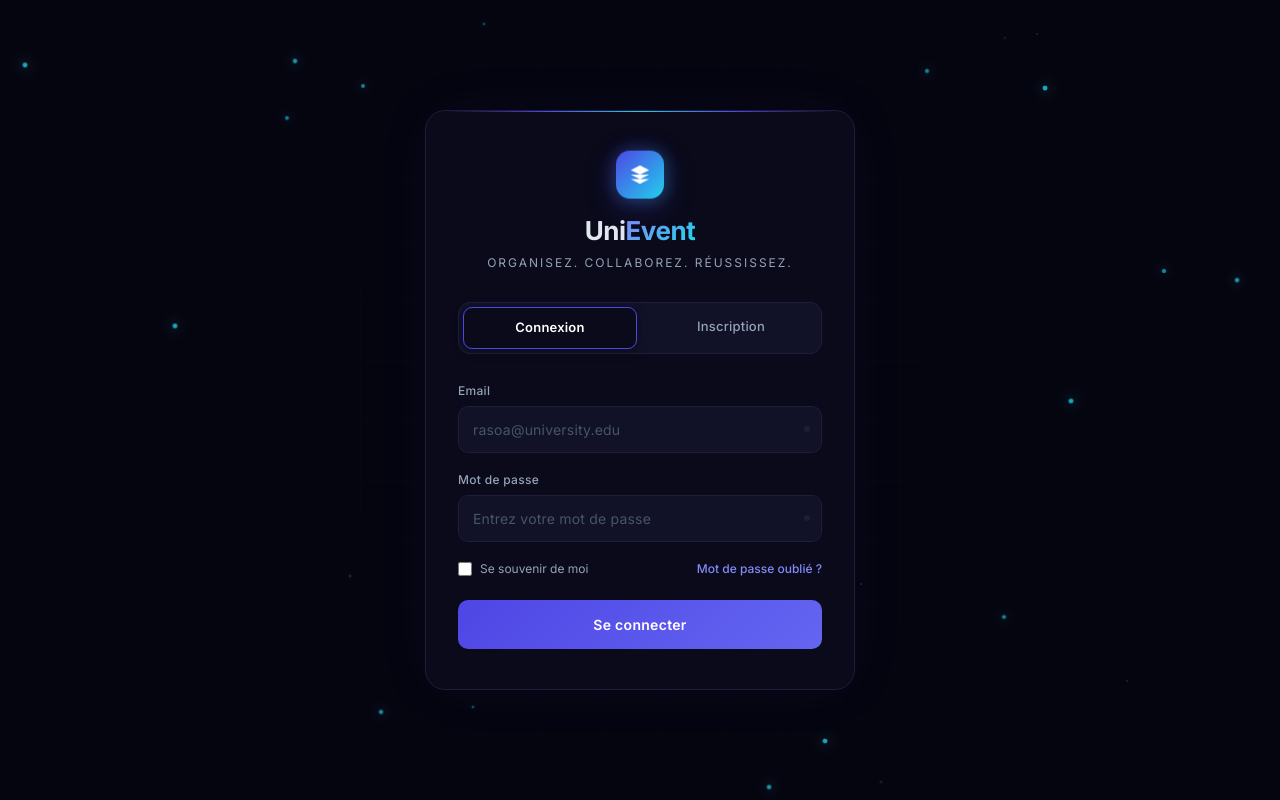
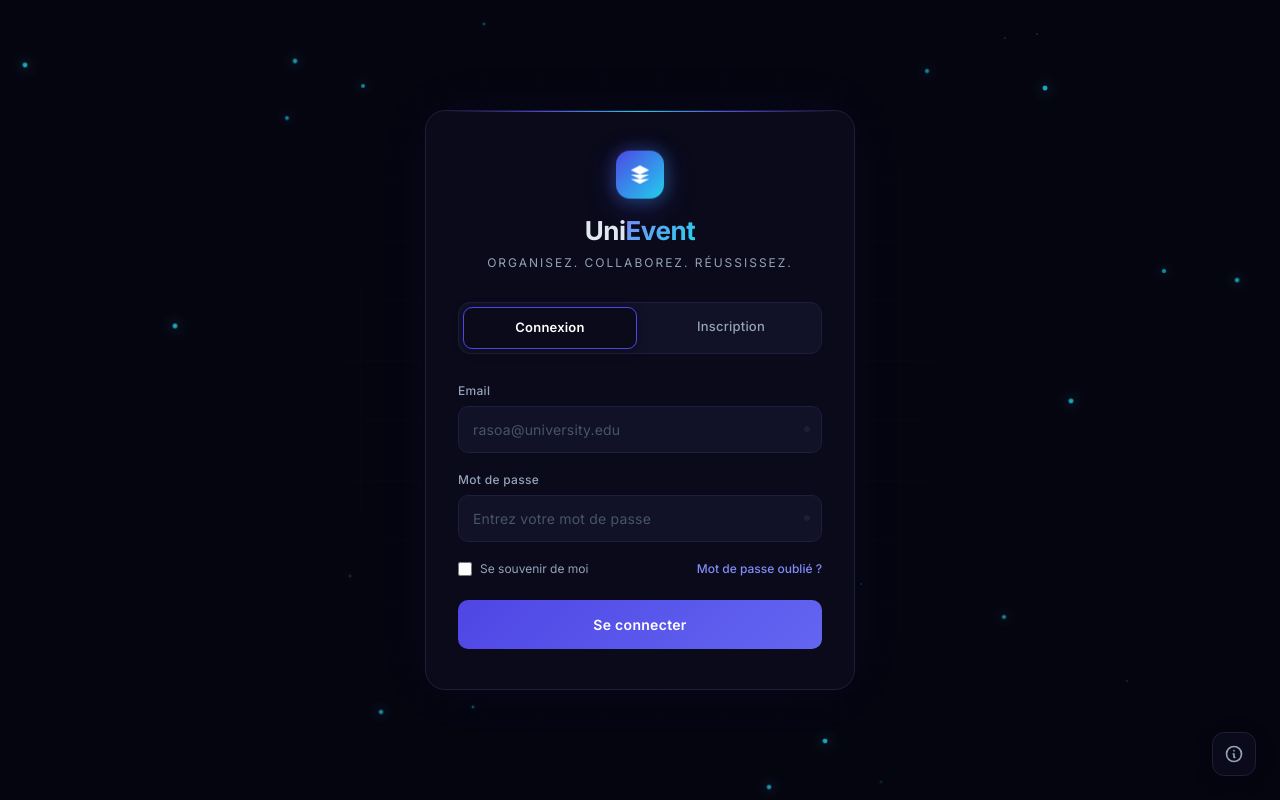
Before and after one commit to anthonyorakotondrabe/front_gestion_event_university, a React (Vite) app: page /login in a window 1280 px wide. Built offline with nearby package versions, Linux system fonts and the light colour scheme; no server answers.

Commit message:
about menu added on login page

```diff
--- a/src/features/auth/components/AuthLayout.jsx
+++ b/src/features/auth/components/AuthLayout.jsx
@@ -1,10 +1,12 @@
 import React, { useEffect, useState } from 'react';
 import { NavLink, useLocation } from 'react-router-dom';
+import About from '../../about/components/About';
 import '../styles/Auth.css';
 
 const AuthLayout = ({ children }) => {
   const location = useLocation();
   const [dots, setDots] = useState([]);
+  const [showAbout, setShowAbout] = useState(false);
 
   useEffect(() => {
     const newDots = Array.from({ length: 25 }).map((_, i) => ({
@@ -97,6 +99,31 @@ const AuthLayout = ({ children }) => {
           {children}
         </div>
       </div>
+
+      {/* About Button */}
+      <button
+        className="about-btn"
+        onClick={() => setShowAbout(true)}
+        title="À propos"
+      >
+        <svg fill="none" stroke="currentColor" viewBox="0 0 24 24">
+          <path strokeLinecap="round" strokeLinejoin="round" strokeWidth="2" d="M13 16h-1v-4h-1m1-4h.01M21 12a9 9 0 11-18 0 9 9 0 0118 0z" />
+        </svg>
+      </button>
+
+      {/* About Overlay */}
+      {showAbout && (
+        <div className="about-overlay" onClick={() => setShowAbout(false)}>
+          <div className="about-modal" onClick={e => e.stopPropagation()}>
+            <button className="close-about" onClick={() => setShowAbout(false)}>
+              <svg className="w-6 h-6" fill="none" stroke="currentColor" viewBox="0 0 24 24">
+                <path strokeLinecap="round" strokeLinejoin="round" strokeWidth="2" d="M6 18L18 6M6 6l12 12" />
+              </svg>
+            </button>
+            <About />
+          </div>
+        </div>
+      )}
     </div>
   );
 };
--- a/src/features/auth/styles/Auth.css
+++ b/src/features/auth/styles/Auth.css
@@ -505,3 +505,134 @@
         opacity: 0;
     }
 }
+
+/* About Button */
+.about-btn {
+    position: fixed;
+    bottom: 24px;
+    right: 24px;
+    width: 44px;
+    height: 44px;
+    border-radius: 12px;
+    background: var(--surface);
+    border: 1px solid var(--border);
+    color: var(--text-secondary);
+    display: flex;
+    align-items: center;
+    justify-content: center;
+    cursor: pointer;
+    transition: all 0.3s cubic-bezier(0.16, 1, 0.3, 1);
+    z-index: 50;
+    box-shadow: 0 4px 20px rgba(0, 0, 0, 0.2);
+}
+
+.about-btn:hover {
+    color: var(--white);
+    border-color: var(--border-active);
+    transform: translateY(-2px);
+    box-shadow: 0 8px 25px rgba(79, 70, 229, 0.2);
+    background: var(--surface-light);
+}
+
+.about-btn svg {
+    width: 20px;
+    height: 20px;
+}
+
+/* About Overlay */
+.about-overlay {
+    position: fixed;
+    inset: 0;
+    background: rgba(5, 5, 16, 0.85);
+    backdrop-filter: blur(12px);
+    z-index: 100;
+    display: flex;
+    align-items: center;
+    justify-content: center;
+    padding: 20px;
+    animation: overlayIn 0.4s cubic-bezier(0.16, 1, 0.3, 1);
+}
+
+@keyframes overlayIn {
+    from { opacity: 0; }
+    to { opacity: 1; }
+}
+
+.about-modal {
+    width: 100%;
+    max-width: 800px;
+    max-height: 90vh;
+    background: var(--surface);
+    border: 1px solid var(--border);
+    border-radius: 24px;
+    position: relative;
+    overflow-y: auto;
+    padding: 40px;
+    box-shadow: 0 25px 50px -12px rgba(0, 0, 0, 0.5);
+    animation: modalIn 0.5s cubic-bezier(0.16, 1, 0.3, 1);
+}
+
+@keyframes modalIn {
+    from {
+        opacity: 0;
+        transform: scale(0.95) translateY(20px);
+    }
+    to {
+        opacity: 1;
+        transform: scale(1) translateY(0);
+    }
+}
+
+.close-about {
+    position: sticky;
+    top: 0;
+    right: 0;
+    float: right;
+    width: 36px;
+    height: 36px;
+    border-radius: 10px;
+    background: var(--surface-light);
+    border: 1px solid var(--border);
+    color: var(--text-secondary);
+    display: flex;
+    align-items: center;
+    justify-content: center;
+    cursor: pointer;
+    transition: all 0.2s;
+    margin-bottom: -36px;
+    z-index: 10;
+}
+
+.close-about:hover {
+    background: var(--error);
+    color: white;
+    border-color: var(--error);
+}
+
+/* Hide some elements in About component when in modal if needed,
+   but since we want the full About content, we'll keep it as is.
+   We might need to adjust some colors to match Auth theme. */
+.about-modal .max-w-4xl {
+    max-width: 100%;
+}
+
+.about-modal h1, .about-modal h2, .about-modal h3 {
+    color: var(--white) !important;
+}
+
+.about-modal p {
+    color: var(--text-secondary) !important;
+}
+
+.about-modal .bg-white {
+    background: var(--surface-light) !important;
+    border-color: var(--border) !important;
+}
+
+.about-modal .dark\:bg-\[\#1f2028\] {
+    background: var(--surface-light) !important;
+}
+
+.about-modal .bg-gray-50 {
+    background: var(--surface) !important;
+}
```
